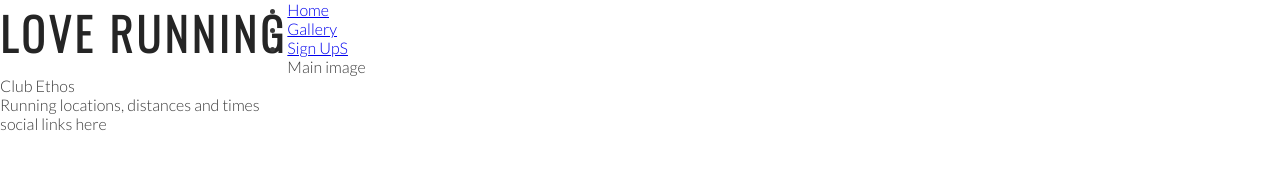
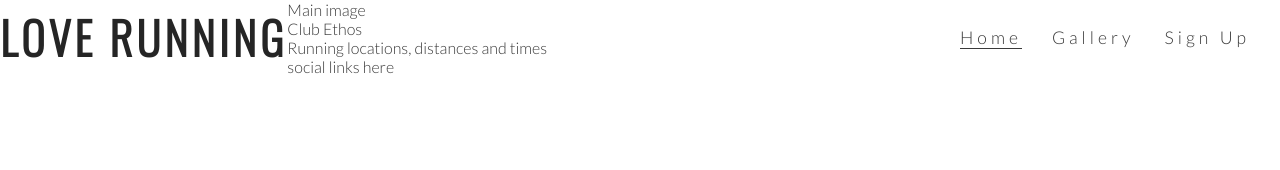
Before and after one commit to ThomasThantZin/love-running, a plain HTML site: page index.html in a window 1280 px wide. Drawn offline with nearby package versions, Linux system fonts and the light colour scheme.

Commit message:
Stlye navigation links

```diff
--- a/assets/css/style.css
+++ b/assets/css/style.css
@@ -25,3 +25,34 @@ h2 {
     float: left;
     font-size: 280%;
 }
+
+/* navigation links */
+
+#menu {
+    font-size: 110%;
+    letter-spacing: 4px;
+}
+
+#menu,
+#logo {
+    line-height: 75px;
+}
+
+#menu li {
+    float: right;
+    list-style-type: none;
+    margin-right: 30px;
+}
+
+#menu a {
+    text-decoration: none;
+    color: inherit;
+}
+
+#menu a:hover {
+    border-bottom: 1px solid #3a3a3a;
+}
+
+.active {
+    border-bottom: 1px solid #3a3a3a;
+}
--- a/index.html
+++ b/index.html
@@ -21,12 +21,17 @@
             <h1 id="logo">Love Running</h1>
         </a>
         <nav>
-            <ul>
+            <ul id="menu">
                 <li>
-                    <a href="index.html">Home</a>
+                    <a href="#">Sign Up</a>
                 </li>
-                <li><a href="#">Gallery</a></li>
-                <li><a href="#">Sign UpS</a></li>
+                <li>
+                    <a href="#">Gallery</a>
+                </li>
+
+                <li>
+                    <a href="index.html" class="active">Home</a>
+                </li>
             </ul>
         </nav>
 
```
